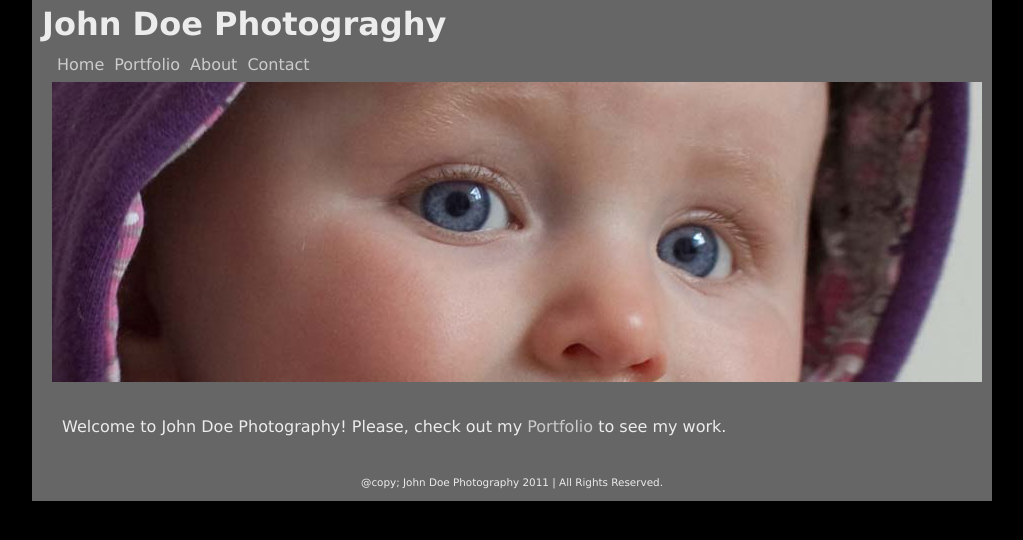
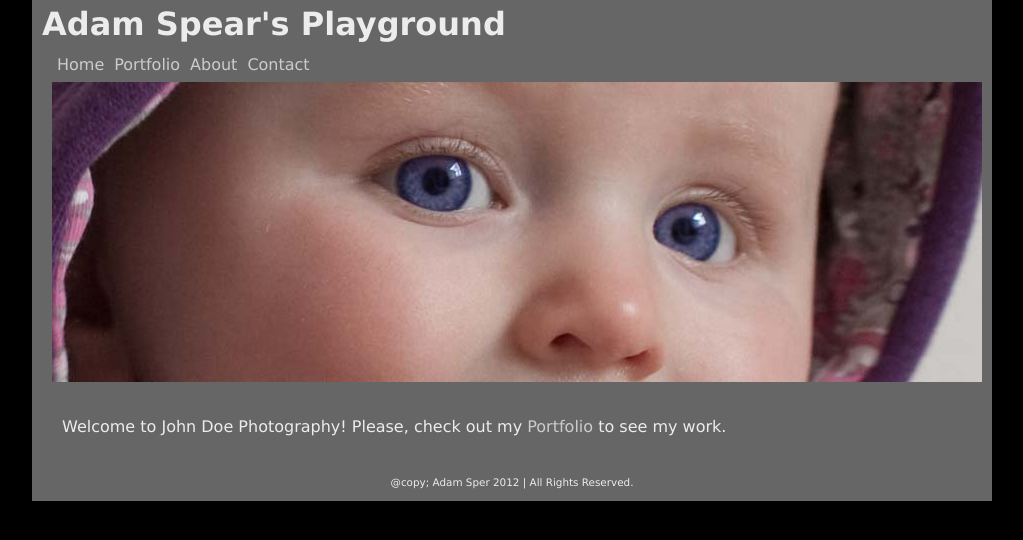
Before and after one commit to AdamSpear/example, a Jekyll site: the page built from index.html, in a window 1280 px wide. Shown: the top 540 px of the page, without its empty margins (128-1151 px from the left). Built offline with Jekyll 4.4.1, drawn with Linux system fonts in a browser that asks for light colours.

Commit message:
Update banner

```diff
--- a/_layouts/default.html
+++ b/_layouts/default.html
@@ -2,13 +2,13 @@
 <html>
 <head>
   <meta charset=utf-8 />
-  <title> {% if page.title %} {{ page.title }} | {% endif %} John Doe, Photographer </title>
+  <title> {% if page.title %} {{ page.title }} | {% endif %} Adam Spear, an outlet for my geekiness </title>
   <link rel="stylesheet" href="css/style.css" />
 </head>
 <body>
   <div id="main">
     <header>
-      <h1> John Doe Photograghy </h1>
+      <h1> Adam Spear's Playground </h1>
     <header>
     <nav role="navigation">
       <ul>
@@ -20,7 +20,7 @@
     </nav>
     {{ content }}
     <footer>
-      <p>@copy; John Doe Photography 2011 | All Rights Reserved. </p>
+      <p>@copy; Adam Sper 2012 | All Rights Reserved. </p>
     </footer>
   </div>
 </body>
```
Also changed, not shown: img/_banner.jpg (added), img/banner.jpg.
